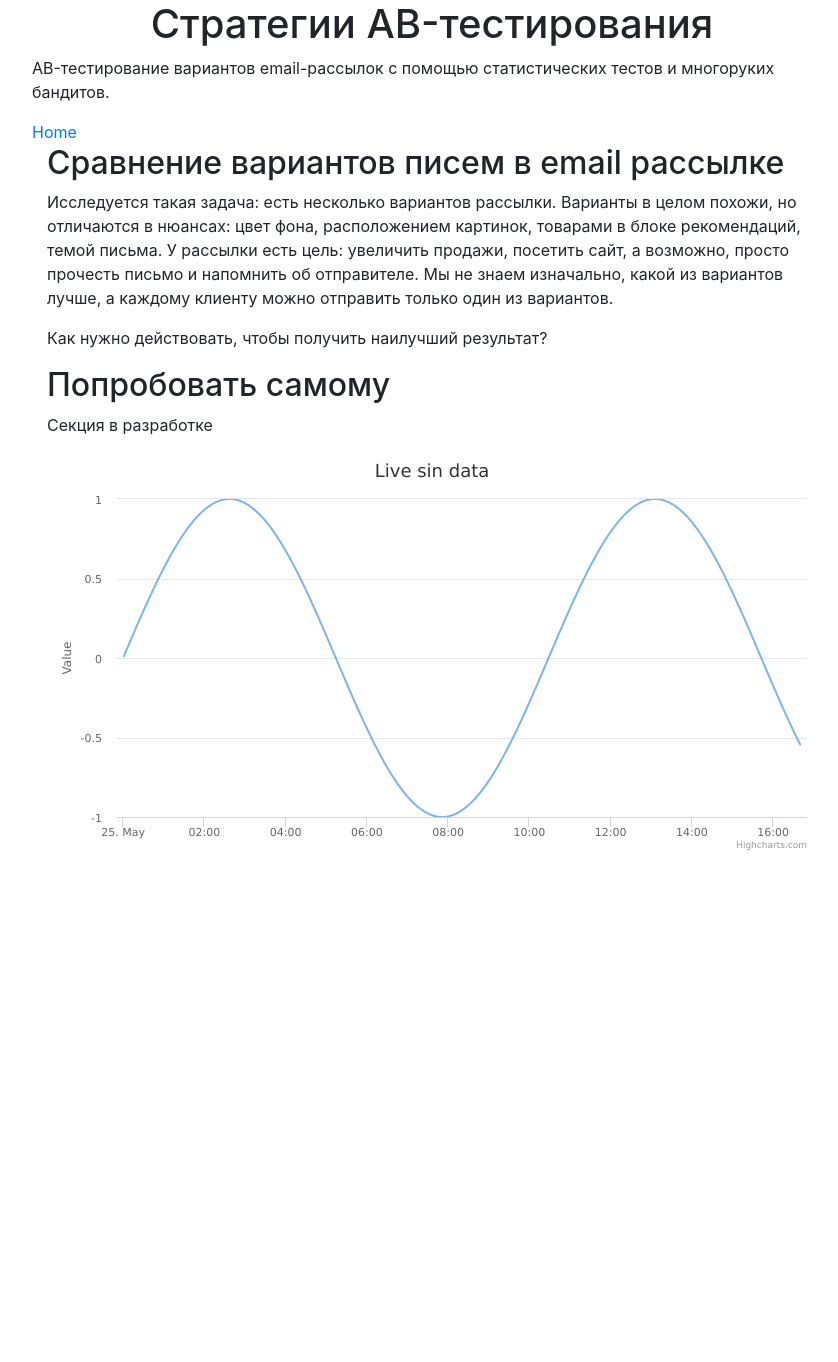
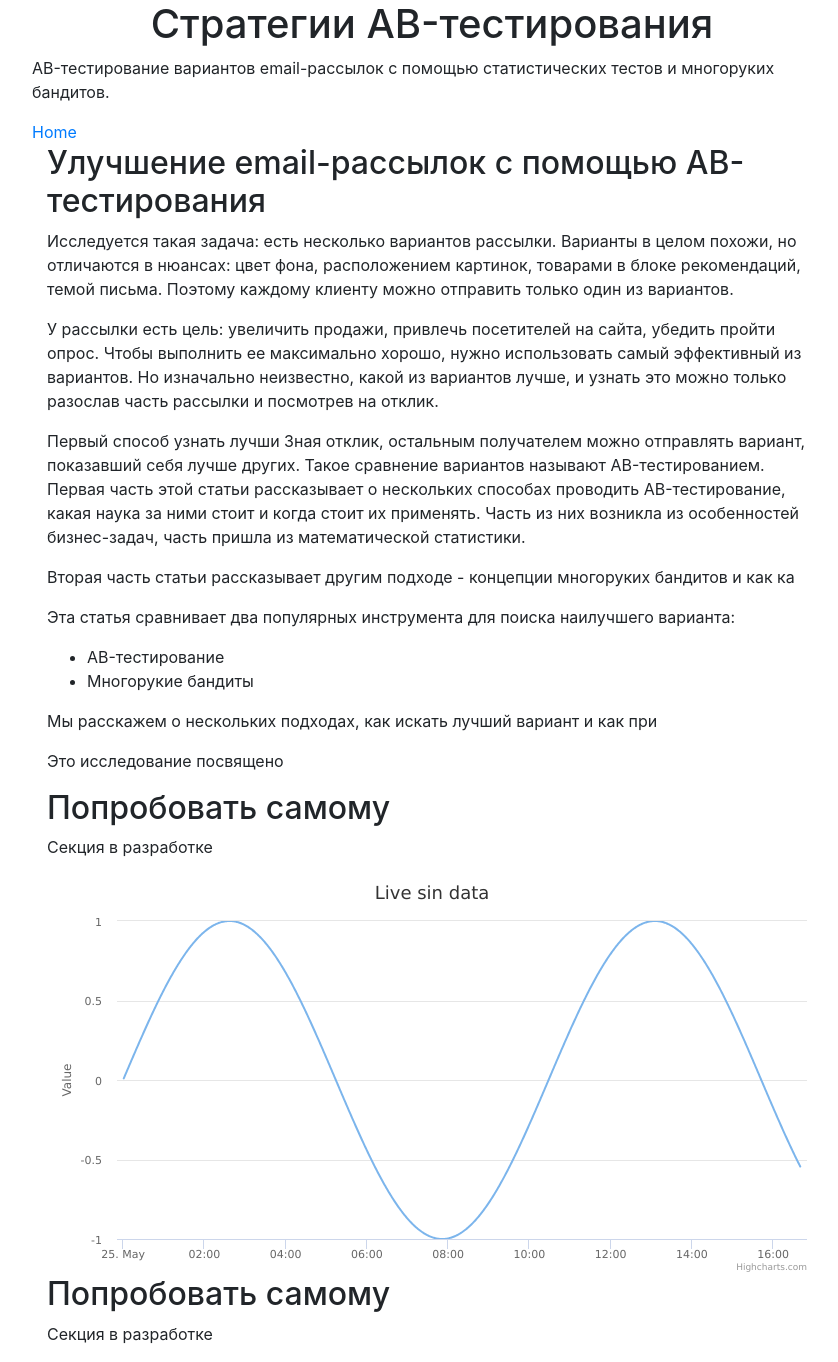
Before and after one commit to victordremov/ab-testing-strategies-website, a Django app: page /landing/ in a window 1280 px wide. Shown: the whole page, without its empty margins (208-1046 px from the left). Before the commit the page ends 850 px from the top, so only its background shows below. Run offline with Django 3.2, Linux system fonts and the light colour scheme; some libraries are stand-ins or nearby versions.

Commit message:
дополняю введение

```diff
--- a/landing/templates/landing/landing.html
+++ b/landing/templates/landing/landing.html
@@ -7,18 +7,43 @@
 
 {% block content %}
     <section>
-        <header><h2>Сравнение вариантов писем в email рассылке</h2></header>
+        <header><h2>Улучшение email-рассылок с помощью AB-тестирования</h2></header>
         <p>
             Исследуется такая задача: есть несколько вариантов рассылки.
             Варианты в целом похожи, но отличаются в нюансах: цвет фона, расположением картинок, товарами в блоке
-            рекомендаций, темой письма.
-            У рассылки есть цель: увеличить продажи, посетить сайт, а возможно, просто прочесть письмо и напомнить об
-            отправителе.
-            Мы не знаем изначально, какой из вариантов лучше, а каждому клиенту можно отправить только один из
-            вариантов.
+            рекомендаций, темой письма. Поэтому каждому клиенту можно отправить только один из вариантов.
+        </p>
         <p>
-            Как нужно действовать, чтобы получить наилучший результат?
+            У рассылки есть цель: увеличить продажи, привлечь посетителей на сайта, убедить пройти опрос.
+            Чтобы выполнить ее максимально хорошо, нужно использовать самый эффективный из вариантов.
+            Но изначально неизвестно, какой из вариантов лучше, и узнать это можно только разослав часть рассылки и посмотрев на отклик.
         </p>
+        <p>
+            Первый способ узнать лучши
+            Зная отклик, остальным получателем можно отправлять вариант, показавший себя лучше других.
+            Такое сравнение вариантов называют AB-тестированием.
+            Первая часть этой статьи рассказывает о нескольких способах проводить AB-тестирование, какая наука за ними стоит и когда стоит их применять.
+            Часть из них возникла из особенностей бизнес-задач, часть пришла из математической статистики.
+        </p>
+        <p>
+            Вторая часть статьи рассказывает другим подходе - концепции многоруких бандитов и как ка
+        </p>
+        <p>Эта статья сравнивает два популярных инструмента для поиска наилучшего варианта:</p>
+        <ul>
+            <li>AB-тестирование</li>
+            <li>Многорукие бандиты</li>
+        </ul>
+        <p>
+            Мы расскажем о нескольких подходах, как искать лучший вариант и как при
+        </p>
+        <p>
+            Это исследование посвящено
+        </p>
+    </section>
+    <section>
+        <header><h2>Попробовать самому</h2></header>
+        <p>Секция в разработке</p>
+        <div id="ctr-plot"></div>
     </section>
     <section>
         <header><h2>Попробовать самому</h2></header>
```
